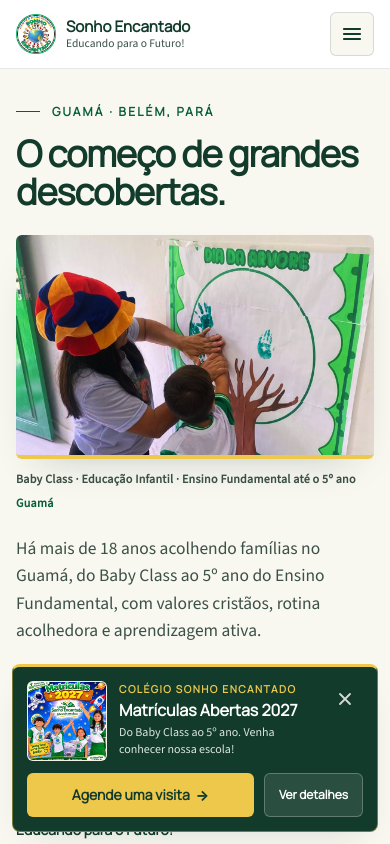
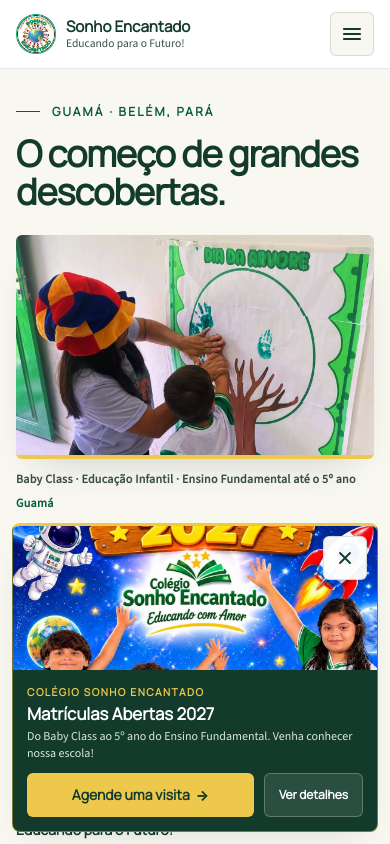
Before and after one commit to desenvolvedorfast-hub/site-sonho-encantado, a React (Vite) app in the folder sonho-encantado-site/: page / in a window 390 px wide. Shown: the top 844 px of the page. Built offline with nearby package versions, Linux system fonts and the light colour scheme.

Commit message:
Refactor mobile banner layout and styles
Updated mobile banner to display full-width image at the top, ensuring better visibility while maintaining SEO friendliness. Adjusted styles and button placements for improved user interaction.

```diff
--- a/sonho-encantado-site/src/components/EnrollmentCampaign.tsx
+++ b/sonho-encantado-site/src/components/EnrollmentCampaign.tsx
@@ -97,7 +97,6 @@ export function EnrollmentCampaign() {
 
     const isMobileOnMount = window.innerWidth < 768;
 
-    // Aguarda 800ms para não impactar LCP inicial e então escuta interação ou abre suavemente após fallback
     const graceTimer = window.setTimeout(() => {
       const onScroll = () => {
         if (window.scrollY >= 40) {
@@ -198,18 +197,29 @@ export function EnrollmentCampaign() {
 
   const showImage = !imageMissing;
 
-  // Banner compacto mobile já com a miniatura da foto (não intrusivo para SEO)
+  // Banner compacto mobile com foto em largura total no topo (h-36), mantendo site navegável e seguro para SEO
   if (phase === 'banner') {
     return (
       <aside
         aria-label={ENROLLMENT_CAMPAIGN.title}
         style={{ bottom: 'calc(0.75rem + env(safe-area-inset-bottom, 0px))' }}
-        className={`fixed inset-x-3 z-40 rounded-lg border border-brand-yellow/45 border-t-[3px] border-t-brand-yellow bg-brand-dark p-3.5 text-brand-paper shadow-editorial transition-all duration-200 ease-out motion-reduce:transform-none motion-reduce:transition-none ${
+        className={`fixed inset-x-3 z-40 overflow-hidden rounded-lg border border-brand-yellow/45 border-t-[3px] border-t-brand-yellow bg-brand-dark text-brand-paper shadow-editorial transition-all duration-200 ease-out motion-reduce:transform-none motion-reduce:transition-none ${
           entered ? 'translate-y-0 opacity-100' : 'translate-y-3 opacity-0'
         }`}
       >
-        <div className="flex items-start gap-3">
+        <button
+          type="button"
+          onClick={dismissCampaign}
+          aria-label="Fechar aviso de matrículas"
+          className="absolute right-2.5 top-2.5 z-10 inline-flex h-11 w-11 items-center justify-center rounded-md border border-brand-dark/15 bg-white/95 text-brand-dark shadow-sm transition-colors hover:bg-brand-cream"
+        >
+          <svg className="h-5 w-5" viewBox="0 0 24 24" fill="none" stroke="currentColor" strokeWidth="2.2" aria-hidden="true">
+            <path strokeLinecap="round" d="M6 6l12 12M18 6L6 18" />
+          </svg>
+        </button>
+
         {showImage && (
+          <div className="bg-brand-cream">
             <img
               src={ENROLLMENT_CAMPAIGN.image.src}
               alt={ENROLLMENT_CAMPAIGN.image.alt}
@@ -218,32 +228,22 @@ export function EnrollmentCampaign() {
               loading="lazy"
               decoding="async"
               onError={() => setImageMissing(true)}
-              className="h-20 w-20 shrink-0 rounded-md border border-white/15 bg-brand-cream object-cover object-[50%_20%]"
+              className="h-36 w-full object-cover object-[50%_25%]"
             />
+          </div>
         )}
 
-          <div className="min-w-0 flex-1">
+        <div className="p-3.5">
+          <div className={!showImage ? 'pr-10' : ''}>
             <p className="font-display text-[0.65rem] font-extrabold uppercase tracking-[0.14em] text-brand-yellow">
               {ENROLLMENT_CAMPAIGN.brandLabel}
             </p>
-            <p className="mt-0.5 font-display text-[1rem] font-extrabold leading-tight text-white">
+            <p className="mt-0.5 font-display text-[1.05rem] font-extrabold leading-tight text-white">
               {ENROLLMENT_CAMPAIGN.title}
             </p>
             <p className="mt-1 text-xs leading-snug text-[#DCE7E1]">
-              Do Baby Class ao 5º ano. Venha conhecer nossa escola!
+              {ENROLLMENT_CAMPAIGN.description}
             </p>
-          </div>
-
-          <button
-            type="button"
-            onClick={dismissCampaign}
-            aria-label="Fechar aviso de matrículas"
-            className="-mr-1 -mt-1 inline-flex h-11 w-11 shrink-0 items-center justify-center rounded-md text-brand-paper/85 transition-colors hover:bg-white/10 hover:text-white"
-          >
-            <svg className="h-5 w-5" viewBox="0 0 24 24" fill="none" stroke="currentColor" strokeWidth="2.2" aria-hidden="true">
-              <path strokeLinecap="round" d="M6 6l12 12M18 6L6 18" />
-            </svg>
-          </button>
           </div>
 
           <div className="mt-3 flex items-center gap-2.5">
@@ -267,11 +267,12 @@ export function EnrollmentCampaign() {
               {ENROLLMENT_CAMPAIGN.expandLabel}
             </button>
           </div>
+        </div>
       </aside>
     );
   }
 
-  // Modal editorial compacto (desktop horizontal <= 680px | mobile expandido vertical)
+  // Modal editorial compacto (desktop horizontal <= 680px | mobile expandido com foto maior max-h-64)
   return (
     <div
       className={`fixed inset-0 z-50 flex items-center justify-center bg-brand-dark/55 p-4 transition-opacity duration-200 ease-out motion-reduce:transition-none sm:p-6 ${
@@ -317,7 +318,7 @@ export function EnrollmentCampaign() {
                 loading="lazy"
                 decoding="async"
                 onError={() => setImageMissing(true)}
-                className="aspect-[16/9] h-full max-h-48 w-full object-cover object-[50%_20%] md:aspect-auto md:max-h-none"
+                className="aspect-[4/3] h-full max-h-64 w-full object-cover object-[50%_20%] md:aspect-auto md:max-h-none"
               />
             </div>
           )}
```
Lines whose indentation alone changed are shown as unchanged.
